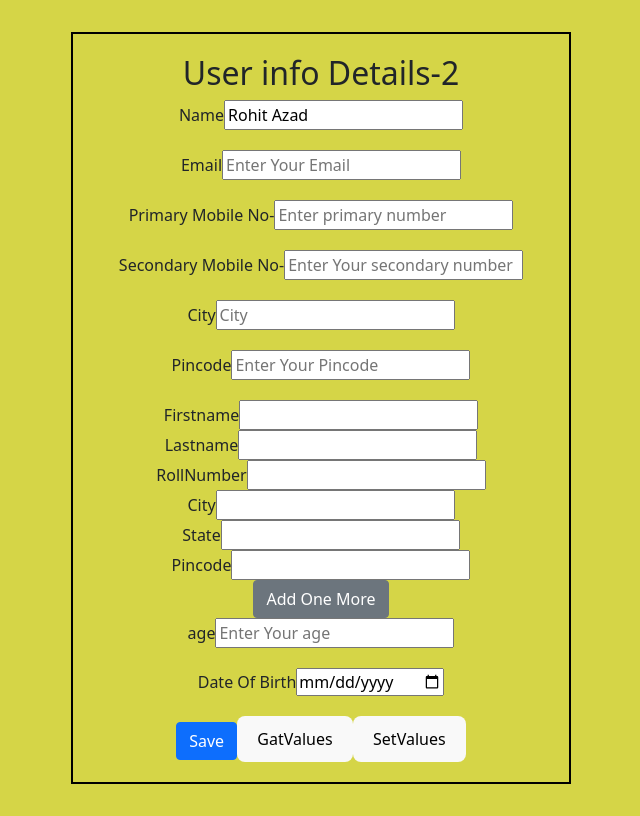
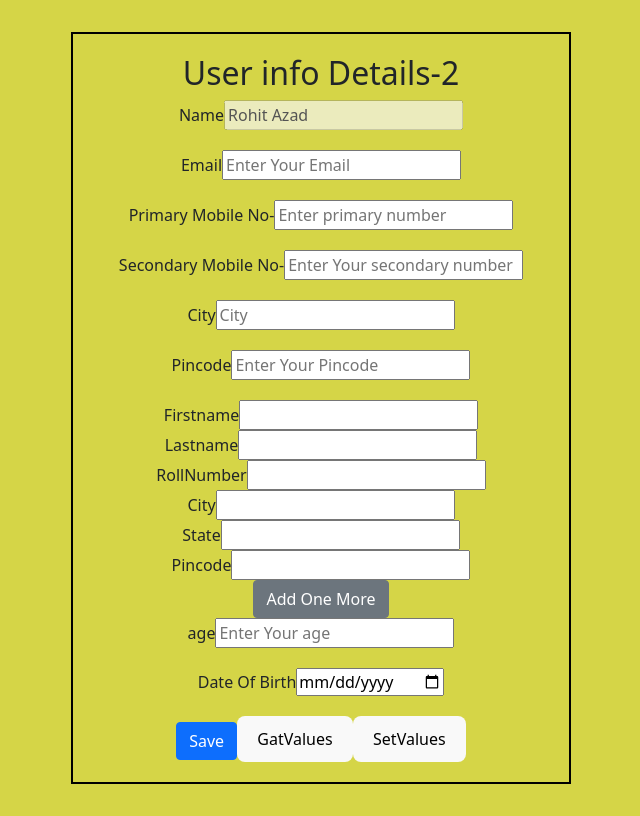
Before and after one commit to sharmasuper/EntityProjectCRUD, a React (Vite) app: page / in a window 1280 px wide. Shown: the whole page, without its empty margins (319-959 px from the left). Built offline with nearby package versions, Linux system fonts and the light colour scheme.

Commit message:
disabled methid

```diff
--- a/src/Components/Students/UserInfoValidation.jsx
+++ b/src/Components/Students/UserInfoValidation.jsx
@@ -86,7 +86,8 @@ const formValues = getValues(["Email","number"])
           {/* Input for Name */}
           <div className='fromGroup'>
             <label>Name</label>
-            <input type='text' {...register('name', {
+            <input type='text'  {...register('name', {
+                disabled:watch('Email') === "",              // disabled:true condition bhi h  is per condition laga di email agar blacnk hai to to yai disabled hogo
                 minLength :{
                      value : 4,
                      message : 'Please fill 4 length caracter'
@@ -110,6 +111,7 @@ const formValues = getValues(["Email","number"])
           <div className='fromGroup'>
             <label>Email</label>
             <input type='email' {...register('Email', {
+
               pattern: {
                 value: /[a-zA-Z0-9._%+-]+@[a-zA-Z0-9.-]+\.[a-zA-Z]{2,}$/,
                 message: "invalid Email id"
```
